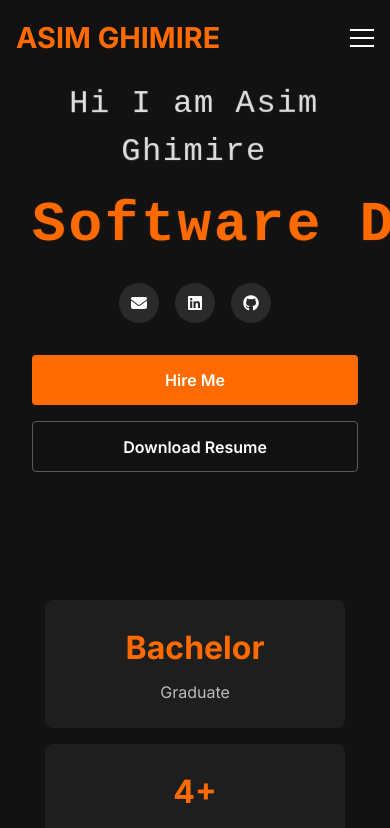
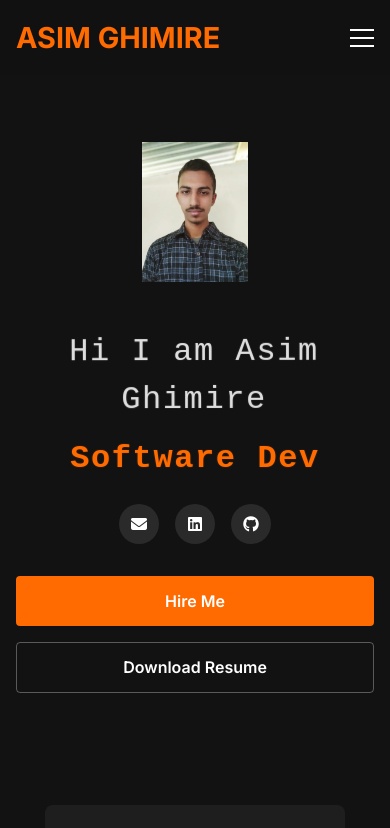
Before and after one commit to asimghimire11/Portfolio, a React (Vite) app: page / in a window 390 px wide. Shown: the top 828 px of the page. Built offline with nearby package versions, Linux system fonts and the light colour scheme.

Commit message:
Fixes on image and responsiveness

```diff
--- a/src/components/About.jsx
+++ b/src/components/About.jsx
@@ -25,12 +25,12 @@ const About = () => {
         </div>
 
         <div className="about-content">
-          <h3 className="about-heading">Final-year BSc. CSIT student with practical experience in Odoo development</h3>
+          <h3 className="about-heading">BSc. CSIT graduate (awaiting results) with practical experience in Software development</h3>
 
           <p className="about-text">
-            I'm a final-year BSc. CSIT student at Tribhuvan University with practical experience in Odoo development,
-            backend systems, and machine learning. Skilled in Python, with hands-on knowledge of NumPy, Pandas,
-            Matplotlib, and OpenCV.
+            I have completed my BSc. CSIT degree at Tribhuvan University and am currently awaiting final results.
+            I bring practical experience in Odoo development, backend systems, and machine learning. Skilled in Python,
+            with hands-on knowledge of NumPy, Pandas, Matplotlib, and OpenCV.
           </p>
 
           <p className="about-text">
@@ -39,8 +39,8 @@ const About = () => {
           </p>
 
           <p className="about-text">
-            Currently studying at Tribhuvan University, Patan Multiple Campus in Kathmandu, Nepal. I'm in my eighth semester
-            of BSc. CSIT program.
+            I studied at Tribhuvan University, Patan Multiple Campus in Kathmandu, Nepal, where I recently completed my
+            final semester of the BSc. CSIT program and am now awaiting results.
           </p>
 
           <div className="skills-container">
--- a/src/components/Hero.jsx
+++ b/src/components/Hero.jsx
@@ -75,7 +75,7 @@ const Hero = () => {
               ]}
               wrapper="span"
               speed={99}
-              style={{ fontSize: '3.5rem', fontWeight: '700', color: '#ff6b00', display: 'inline-block' }}
+              style={{ fontWeight: '700', color: '#ff6b00', display: 'inline-block' }}
               repeat={0}
               cursor={false}
               className="animated-profession"
@@ -97,7 +97,7 @@ const Hero = () => {
           <div className="cta-buttons">
             <a href="#contact" className="hire-me-btn">Hire Me</a>
             <a
-              href="/resume/resume.pdf"
+              href="/resume/Asim_Resume.pdf"
               download="Asim_Ghimire_Resume.pdf"
               className="download-cv-btn"
             >
--- a/src/styles/Hero.css
+++ b/src/styles/Hero.css
@@ -16,6 +16,7 @@
   display: flex;
   flex-direction: column;
   z-index: 2;
+  position: relative;
 }
 
 .hero-text {
@@ -84,7 +85,8 @@
   line-height: 1.2;
   text-shadow: 0 0 2px rgba(255, 107, 0, 0.3);
   font-size: 3.2rem;
-  white-space: nowrap;
+  white-space: normal;
+  overflow-wrap: break-word;
 }
 
 .animated-profession::after {
@@ -214,6 +216,19 @@
   .animated-profession {
     font-size: 2rem;
   }
+
+  .hero-section {
+    padding: 4rem 1rem 1rem;
+  }
+
+  .animated-text-container {
+    min-height: 3rem;
+  }
+
+  .profession-container {
+    min-height: 3rem;
+    margin-bottom: 1rem;
+  }
 }
 
 @media (max-width: 1200px) {
@@ -251,6 +266,14 @@
   .stats-container {
     justify-content: center;
   }
+
+  .hero-content {
+    order: 2;
+  }
+
+  .hero-image {
+    order: 1;
+  }
 }
 
 @media (max-width: 768px) {
@@ -281,6 +304,16 @@
   }
 
   .hero-image {
-    height: 250px;
+    height: 200px;
+    margin-bottom: 1rem;
+  }
+
+  .hero-image img {
+    width: 70%;
+    height: 70%;
+  }
+
+  .stats-container {
+    margin-top: 1rem;
   }
 }
```
Also changed, not shown: 2 other files (tests, documents, lock files or other folders).
